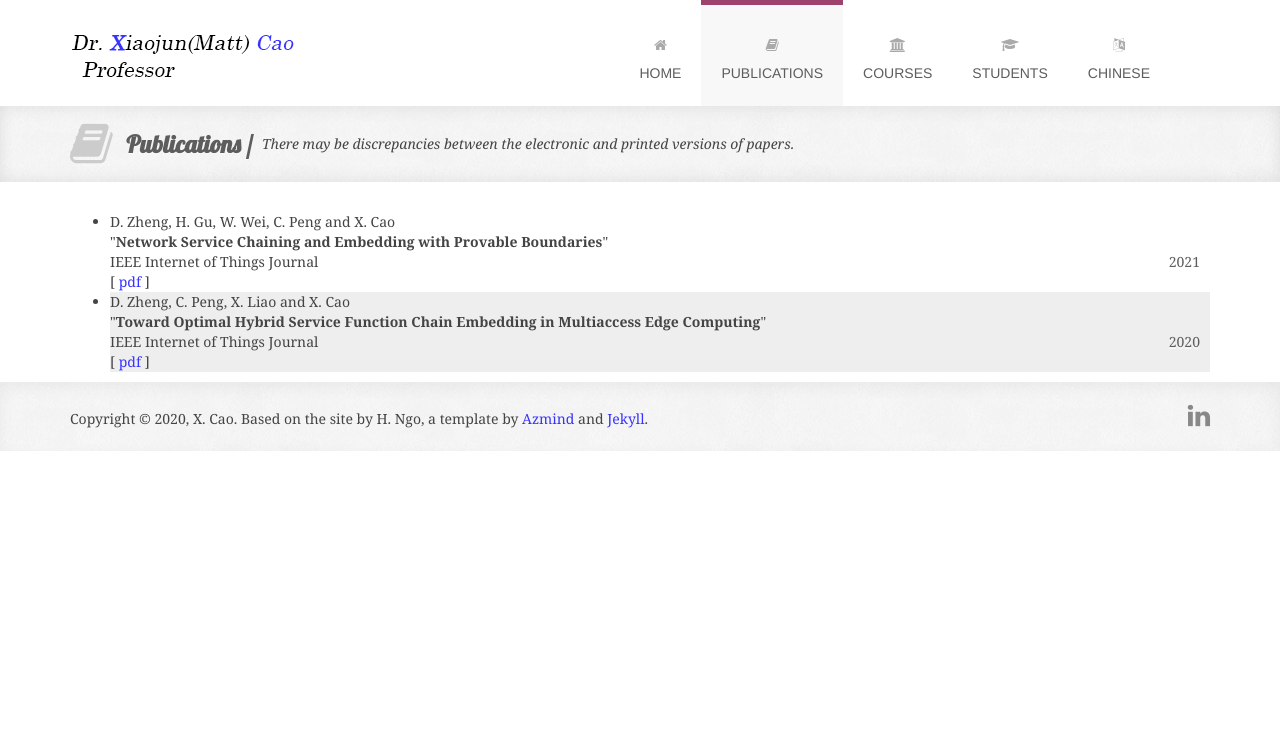
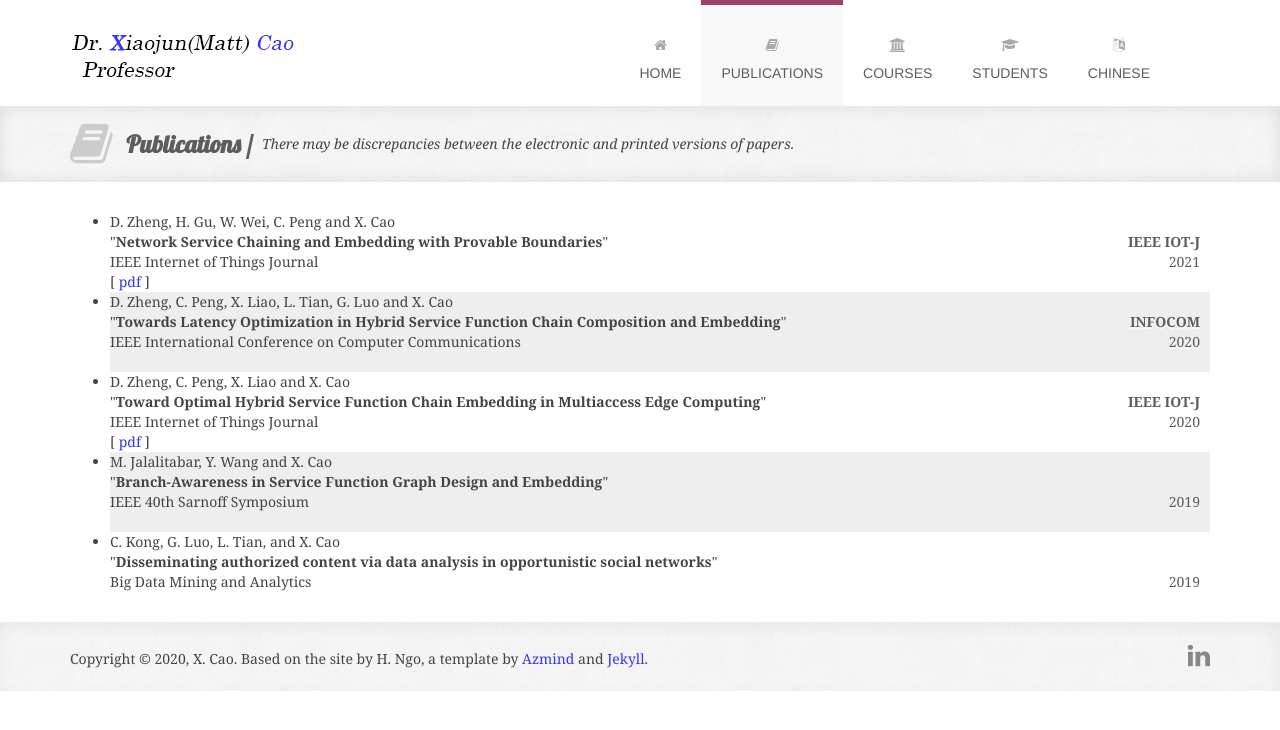
Before and after one commit to xiaojuncao/xiaojuncao, a Jekyll site: the page built from publications.html, in a window 1280 px wide. Shown: the top 730 px of the page. Built offline with Jekyll 4.4.1, drawn with Linux system fonts in a browser that asks for light colours; some web fonts are replaced.

Commit message:
Update my_papers.yml

```diff
--- a/_data/my_papers.yml
+++ b/_data/my_papers.yml
@@ -1,10 +1,25 @@
 - authors: D. Zheng, H. Gu, W. Wei, C. Peng and X. Cao
   title: Network Service Chaining and Embedding with Provable Boundaries
   journal: IEEE Internet of Things Journal
+  abbvr: IEEE IoT-J
   year: 2021
   pdf-link: https://ieeexplore.ieee.org/document/8924609
 - authors: D. Zheng, C. Peng, X. Liao and X. Cao
   title: Toward Optimal Hybrid Service Function Chain Embedding in Multiaccess Edge Computing
   journal: IEEE Internet of Things Journal
+  abbvr: IEEE IoT-J
   year: 2020
   pdf-link: https://ieeexplore.ieee.org/document/8924609
+- authors: C. Kong, G. Luo, L. Tian, and X. Cao
+  title: Disseminating authorized content via data analysis in opportunistic social networks
+  journal: Big Data Mining and Analytics
+  year: 2019
+- authors: D. Zheng, C. Peng, X. Liao, L. Tian, G. Luo and X. Cao
+  title: Towards Latency Optimization in Hybrid Service Function Chain Composition and Embedding
+  conf: IEEE International Conference on Computer Communications
+  abbvr: INFOCOM
+  year: 2020
+- authors: M. Jalalitabar, Y. Wang and X. Cao
+  title: Branch-Awareness in Service Function Graph Design and Embedding
+  conf: IEEE 40th Sarnoff Symposium
+  year: 2019
```
